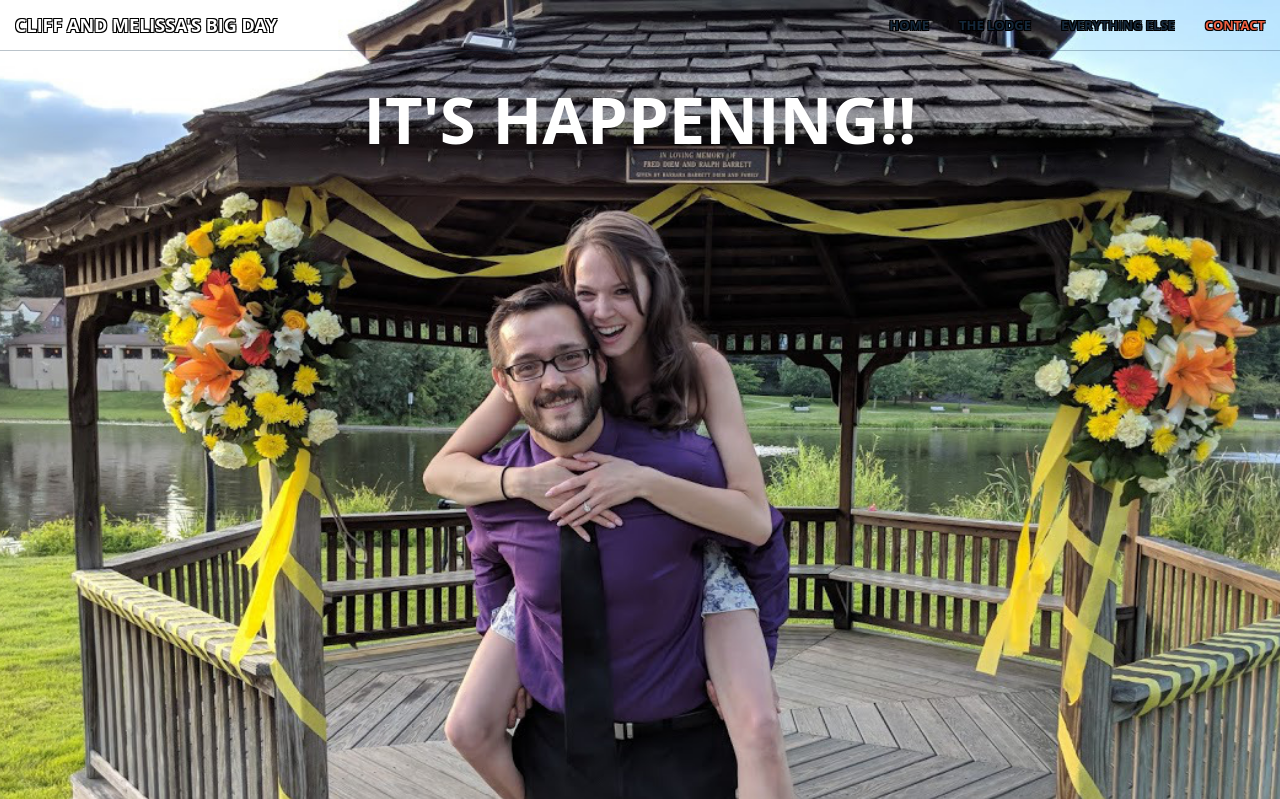
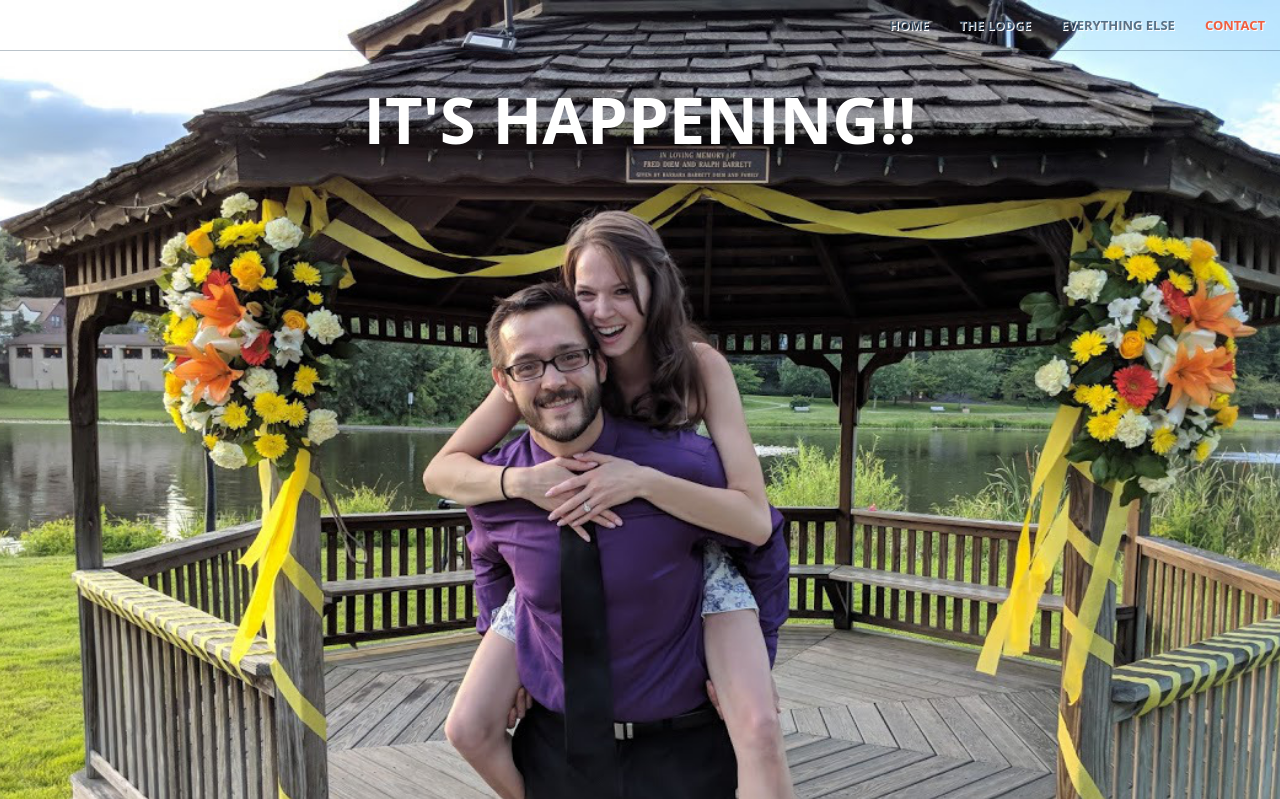
Before and after one commit to BongoEADGC6/django-wedding-website, a Django app: page / in a window 1280 px wide. Shown: the top 799 px of the page. Run offline with Django 3.2, Linux system fonts and the light colour scheme; some libraries are stand-ins or nearby versions.

Commit message:
Updated css for home page

```diff
--- a/static/bigday/css/creative.css
+++ b/static/bigday/css/creative.css
@@ -91,10 +91,7 @@ aside {
     -moz-transition: all .35s;
     transition: all .35s;
   	text-shadow:
-		-1px -1px 0 #000,
-		1px -1px 0 #000,
-		-1px 1px 0 #000,
-		1px 1px 0 #000;
+		1px 1px #FFFFFF;
 }
 
 .navbar-default .navbar-header .navbar-brand {
```
